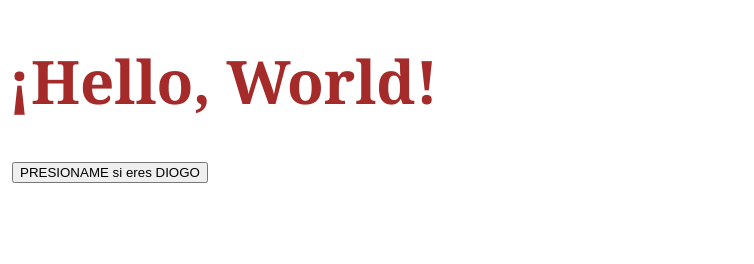
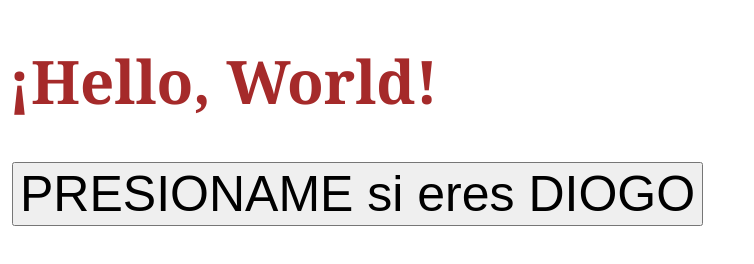
Before and after one commit to Leirass/leirass.github.io, a plain HTML site: page index.html in a window 1280 px wide. Shown: the whole page, without its empty margins (0-754 px from the left). Drawn offline with Linux system fonts and the light colour scheme.

Commit message:
Update index.html

```diff
--- a/index.html
+++ b/index.html
@@ -10,7 +10,7 @@
         <h1 >¡Hello, World!</h1>
     </div>
     <img src="" id="img1" > </img>
-    <input type="button" value="PRESIONAME si eres DIOGO" onclick="cambiarImagen()"></input>
+    <input type="button" value="PRESIONAME si eres DIOGO" onclick="cambiarImagen()" class="boton1"></input>
 
 </body>
 </html>
```
